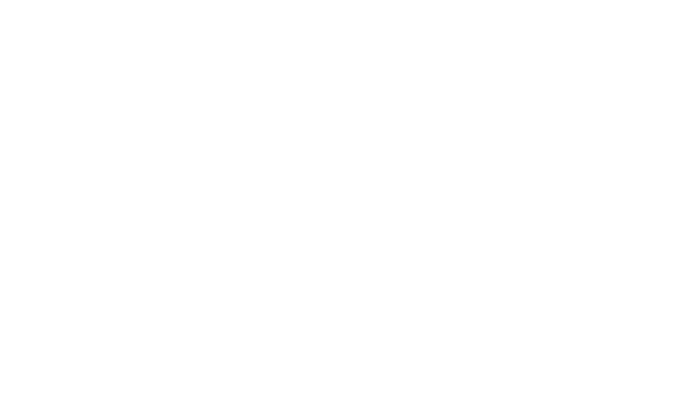
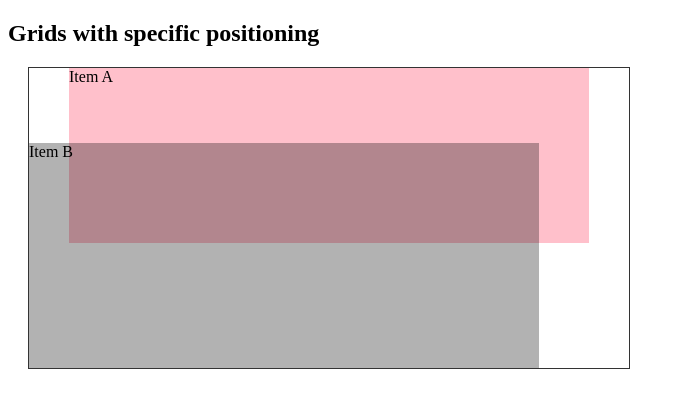
Before and after one commit to PaulEvans78/cssgrids, a plain HTML site: page index.html in a window 1280 px wide. Shown: the whole page, without its empty margins (0-684 px from the left). Drawn offline with Linux system fonts and the light colour scheme.

Commit message:
Example 1 done

```diff
--- a/css/style.css
+++ b/css/style.css
@@ -0,0 +1,42 @@
+.container {
+    height: 300px;
+    width: 600px;
+    border: 1px solid #333;
+    margin: 20px;
+    display: grid;
+
+    grid-template-columns: [first] 40px [line2] 50px [line3] auto [col4-start] 50px [five] 40px [end];
+    grid-template-rows:[row1-start] 25% [row1-end] 100px [third-line] auto [last-line];
+}
+
+.item-a {
+    background-color: pink;
+
+    /* grid-column-start: 2;
+    grid-column-end: five;
+    grid-row-start: row1-start;
+    grid-row-end: 3; */
+
+    /* short hand for grid column/row start/end */
+
+    grid-column: 2 / five;
+    grid-row: 1 / 3;
+}
+
+.item-b {
+    background-color: rgba(0,0,0,0.3);
+
+    /* grid-column-start: 1;
+    grid-column-end: span col4-start;
+    grid-row-start: 2;
+    grid-row-end: span 2; */
+
+     /* short hand for grid column/row start/end */
+
+    grid-column: 1 / col4-start;
+    grid-row: 2 / span 2;
+}
+
+.item-c {
+    background-color: orange;
+}
--- a/index.html
+++ b/index.html
@@ -8,6 +8,14 @@
     <link rel="stylesheet" href="css/style.css">
 </head>
 <body>
+    <h2>Grids with specific positioning</h2>
+
+    <div class="container">
+        <section class="item-a">Item A</section>
+        <section class="item-b">Item B</section>
+        <!--<section class="item-c">Item C</section>-->
+
+    </div>
 
 </body>
 </html>
```
